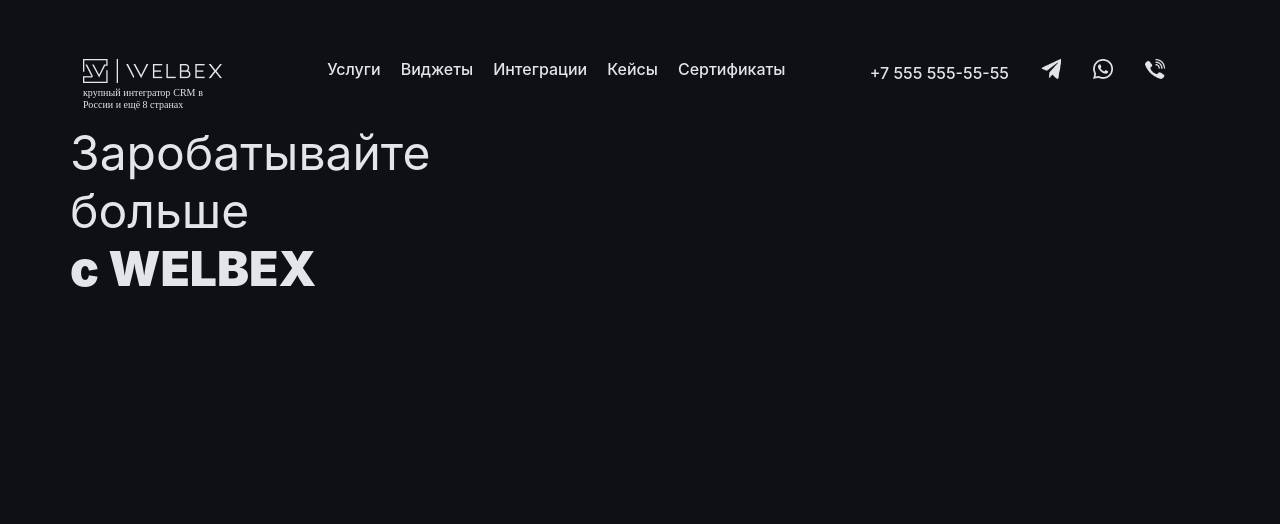
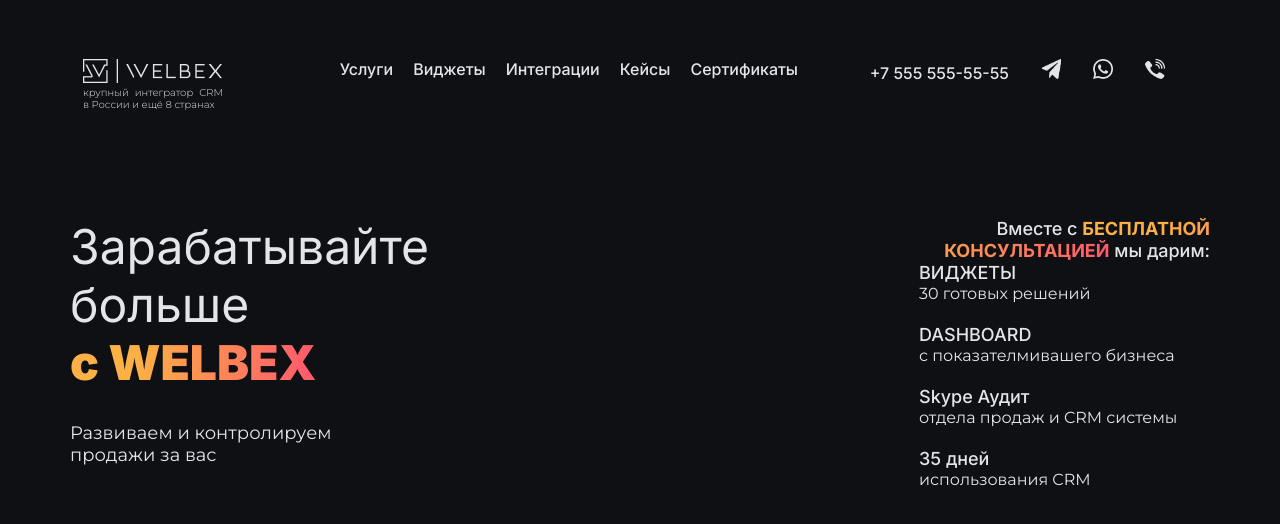
Before and after one commit to Lerts007/Page-by-layout_1, a React (Create React App) app: page / in a window 1280 px wide. Shown: the top 524 px of the page. Built offline with nearby package versions, Linux system fonts and the light colour scheme.

Commit message:
Работа с Content

```diff
--- a/src/components/Content.jsx
+++ b/src/components/Content.jsx
@@ -4,9 +4,25 @@
 const Content = () => {
   return (
     <div id="content">
-      <h1>
-        Заробатывайте больше<p>с WELBEX</p>
-      </h1>
+      <div id='content-left'>
+        <h1>
+          Зарабатывайте больше<span class ="gradient">с WELBEX</span>
+        </h1>
+        <p>Развиваем и контролируем продажи за вас</p>
+      </div>
+      <div id="content-right">
+        <h2>Вместе с <span class ="gradient">БЕСПЛАТНОЙ КОНСУЛЬТАЦИЕЙ</span> мы дарим:</h2>
+        <div class="gift">
+          <h3>ВИДЖЕТЫ</h3>
+          <p>30 готовых решений </p>
+          <h3>DASHBOARD</h3>
+          <p>с показателмивашего бизнеса</p>
+          <h3>Skype Аудит</h3>
+          <p>отдела продаж и CRM системы</p>
+          <h3>35 дней</h3>
+          <p>использования CRM</p>
+        </div>
+      </div>
     </div>
   );
 };
--- a/src/css/App.css
+++ b/src/css/App.css
@@ -1,3 +1,4 @@
+@import url('https://fonts.googleapis.com/css2?family=Inter:wght@400;500;700;900&family=Montserrat:wght@300;400&display=swap');
 * {
   margin: 0;
   padding: 0;
--- a/src/css/Content.css
+++ b/src/css/Content.css
@@ -1,16 +1,13 @@
-header {
-  width: 1140px;
-  margin-top: 46px;
-  padding: 13px;
+#content {
+  margin-top: 94px;
   display: flex;
   justify-content: space-between;
 }
 
-#content h1 {
+#content-left h1 {
   width: 362px;
-  height: 116px;
 
-  font-family: Inter;
+  font-family: "Inter";
   font-weight: 400;
   font-size: 48px;
   line-height: 58px;
@@ -18,21 +15,64 @@
   color: #e4e5ea;
 }
 
-#content p {
-  width: 247px;
-  height: 58px;
+.gradient{
+  background: linear-gradient(92deg, #fcb045 27.14%, #ff3f78 121.36%, #e4e5ea);
+  -webkit-background-clip: text;
+  -webkit-text-fill-color: transparent;
+}
 
-  font-family: Inter;
+#content-left .gradient {
   font-weight: 900;
-  font-size: 48px;
-  line-height: 58px;
+  display: table;
+}
+
+#content-left p  {
+  width: 275px;
+
+  margin-top: 30px;
+  font-family: Montserrat;
+  font-weight: 400;
+  font-size: 18px;
+  line-height: 22px;
 
   color: #e4e5ea;
+}
 
-  /* text-transform: uppercase;
-  color: linear-gradient(92deg, #fcb045 27.14%, #ff3f78 121.36%), #e4e5ea;
-  -webkit-background-clip: text;
-  -webkit-text-fill-color: transparent;
-  background-clip: text;
-  text-fill-color: transparent; */
+#content-rigth{
+  text-align: left;
 }
+
+#content-right h2{
+  width: 291px;
+  color: #e4e5ea;
+  font-family: Inter;
+  font-weight: 500;
+  font-size: 18px;
+  line-height: 22px;
+  text-align: right;
+}
+
+#content-right .gradient{
+  font-weight: 700;
+}
+
+#content-right h3 {
+  font-family: Inter;
+  font-weight: 500;
+  font-size: 18px;
+  line-height: 22px;
+  color: #e4e5ea;
+}
+
+#content-right p{
+  height: 40px;
+  font-family: Montserrat;
+  font-weight: 400;
+  font-size: 16px;
+  line-height: 19px;
+  color: #e4e5ea;
+}
+
+.gift{
+  display: table;
+}
--- a/src/css/Header.css
+++ b/src/css/Header.css
@@ -7,8 +7,9 @@
 }
 
 #logo_welbex p {
-  width: 120px;
+  width: 165px;
   height: 24px;
+  padding-right: 25px;
 
   font-family: Montserrat;
   font-size: 10px;
```
